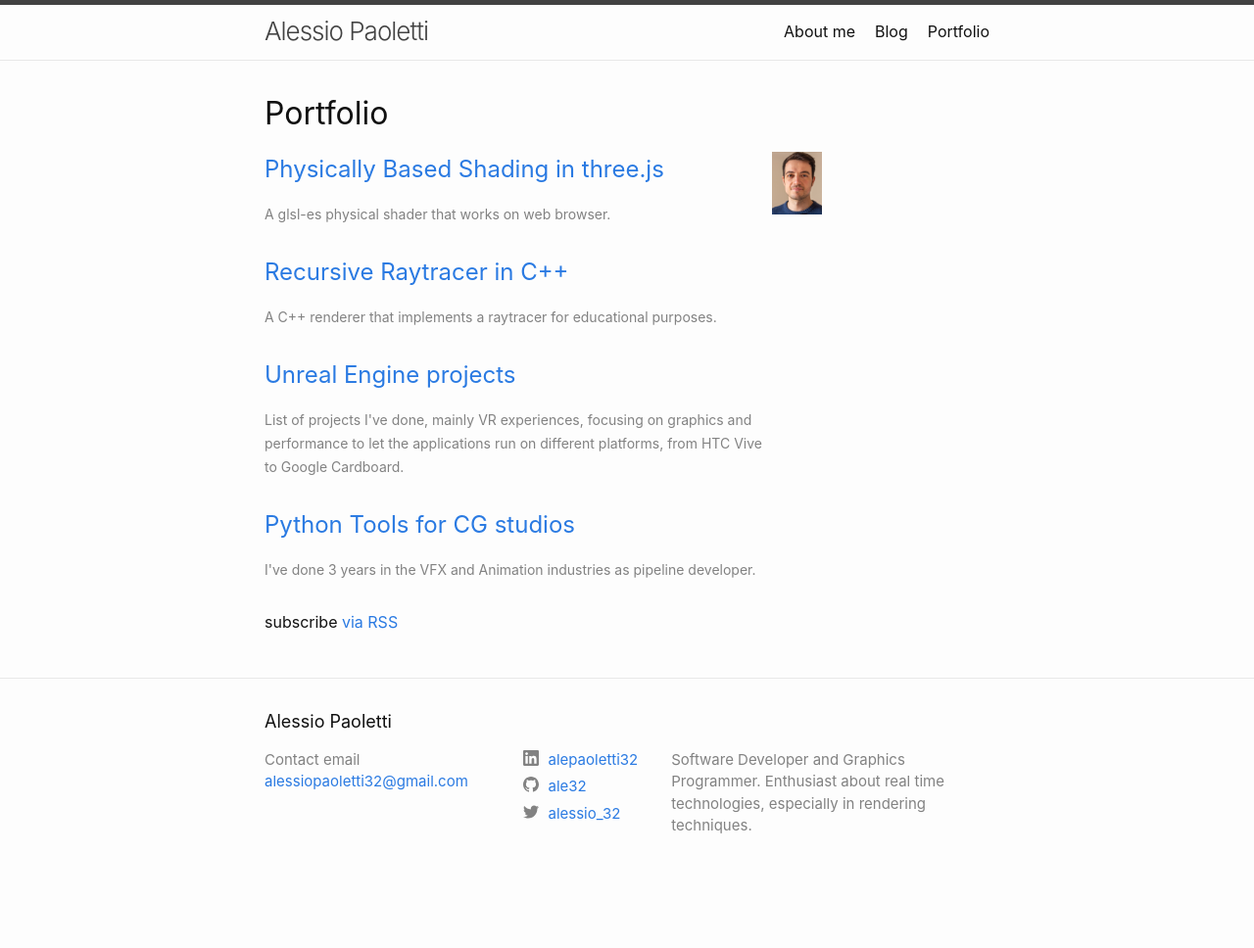
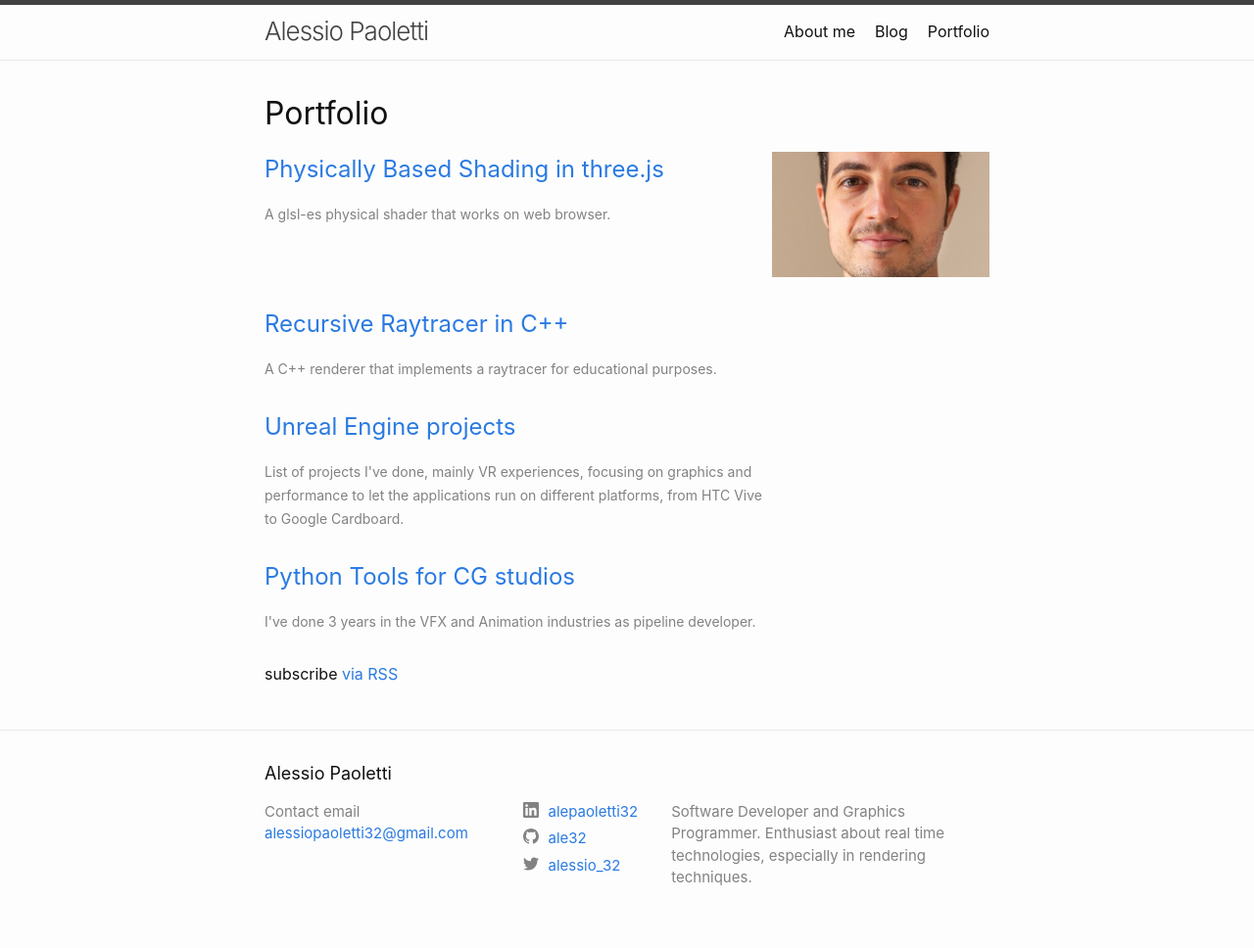
Before and after one commit to Ale32/ale32.github.io, a Jekyll site: the page built from portfolio/index.md, in a window 1280 px wide. Shown: the whole page at 98% size. Built offline with Jekyll 4.4.1, drawn with Linux system fonts in a browser that asks for light colours; before the commit the page ends 915 px from its top, so only the background shows below that.

Commit message:
Updated thumbanil image in the home.

```diff
--- a/_layouts/home-portfolio.html
+++ b/_layouts/home-portfolio.html
@@ -44,7 +44,7 @@ layout: default
 
             <div class="column right">
                 {%- if post.thumbnail -%}
-                <img src="{{ post.thumbnail }}" height="64">
+                <a class="post-link" href="{{ post.url | relative_url }}"><img src="{{ post.thumbnail }}" style="object-fit: cover; width: 100%; height: 128px;"></a>
                 {%- endif -%}
             </div>
         </div>
```
